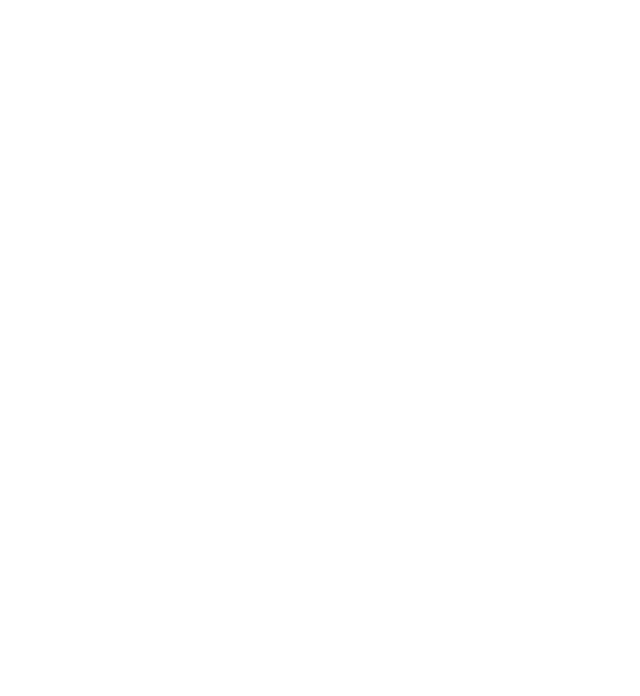
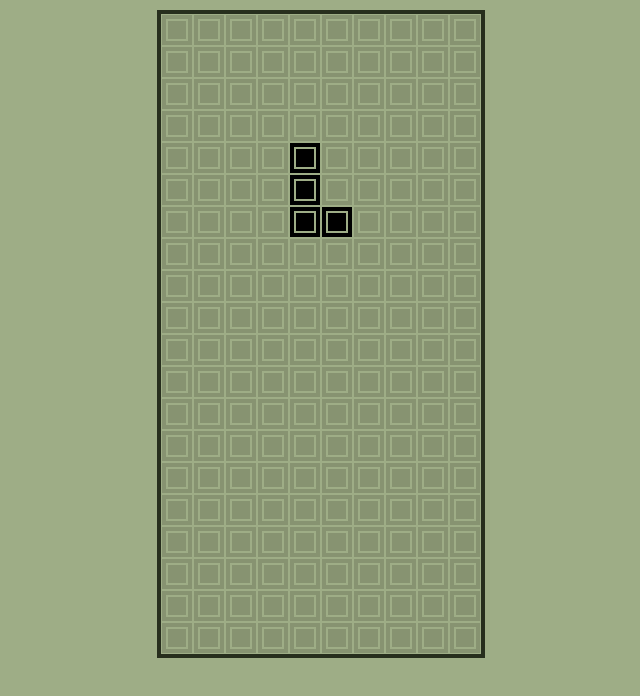
Before and after one commit to iCherya/Tetris, a plain HTML site: page index.html in a window 1280 px wide. Shown: the whole page, without its empty margins (319-959 px from the left). Drawn offline with Linux system fonts and the light colour scheme.

Commit message:
html & css

```diff
--- a/index.html
+++ b/index.html
@@ -3,13 +3,16 @@
 <head>
     <meta charset="UTF-8">
     <meta name="viewport" content="width=device-width, initial-scale=1.0">
+    <link rel="stylesheet" href="./style.css">
+    <script src="./index.js" defer></script>
     <title>Tetris Game</title>
 </head>
 <body>
-    <main>
-        <section>
-
-        </section>
-    </main>
+    <div class="main">
+        <div class="cell"></div>
+        <div class="cell"></div>
+        <div class="cell moving-cell"></div>
+        <div class="cell fixed-cell"></div>
+    </div>
 </body>
 </html>
--- a/index.js
+++ b/index.js
@@ -0,0 +1,40 @@
+let main = document.querySelector('.main');
+
+let playField = [
+    [0,0,0,0,0,0,0,0,0,0],
+    [0,0,0,0,0,0,0,0,0,0],
+    [0,0,0,0,0,0,0,0,0,0],
+    [0,0,0,0,0,0,0,0,0,0],
+    [0,0,0,0,1,0,0,0,0,0],
+    [0,0,0,0,1,0,0,0,0,0],
+    [0,0,0,0,1,1,0,0,0,0],
+    [0,0,0,0,0,0,0,0,0,0],
+    [0,0,0,0,0,0,0,0,0,0],
+    [0,0,0,0,0,0,0,0,0,0],
+    [0,0,0,0,0,0,0,0,0,0],
+    [0,0,0,0,0,0,0,0,0,0],
+    [0,0,0,0,0,0,0,0,0,0],
+    [0,0,0,0,0,0,0,0,0,0],
+    [0,0,0,0,0,0,0,0,0,0],
+    [0,0,0,0,0,0,0,0,0,0],
+    [0,0,0,0,0,0,0,0,0,0],
+    [0,0,0,0,0,0,0,0,0,0],
+    [0,0,0,0,0,0,0,0,0,0],
+    [0,0,0,0,0,0,0,0,0,0],
+];
+
+function render() {
+    let mainInnerHTML = '';
+    for (let y = 0; y < playField.length; y++) {
+        for (let x = 0; x < playField[y].length; x++) {
+            if (playField[y][x] === 1) {
+                mainInnerHTML += '<div class="cell moving-cell"></div>';
+            } else {
+                mainInnerHTML += '<div class="cell"></div>';
+            }
+        }
+    }
+    main.innerHTML = mainInnerHTML;
+}
+
+render();
--- a/style.css
+++ b/style.css
@@ -0,0 +1,45 @@
+body {
+    margin: 0;
+    background: #9EAD86;
+}
+.main {
+    height: 640px;
+    width: 320px;
+    margin: 10px auto 0;
+    border: 4px solid #272E1D;
+    font-size: 0;
+    display: flex;
+    flex-wrap: wrap;
+
+}
+.cell {
+    width: 30px;
+    height: 30px;
+    border: 4px solid #879371;
+    box-sizing: border-box;
+    margin: 1px;
+}
+.moving-cell {
+    border-color: black;
+}
+.fixed-cell {
+    background: black;
+    border-color: black;
+}
+.cell::before,
+.moving-cell::before,
+.fixed-cell::before
+ {
+    content: " ";
+    width: 80%;
+    height: 80%;
+    display: block;
+    margin: 10% 10%;
+}
+.cell::before {
+    background-color: #879371;
+}
+.moving-cell::before,
+.fixed-cell::before {
+    background-color: black;
+}
```
